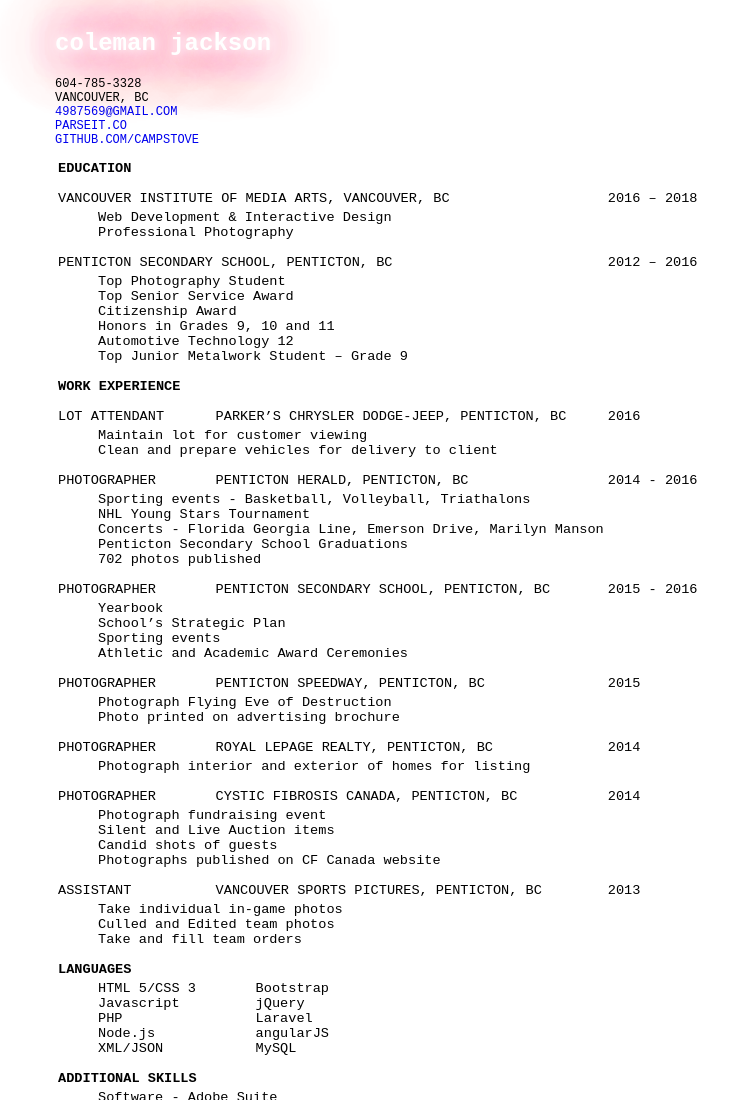
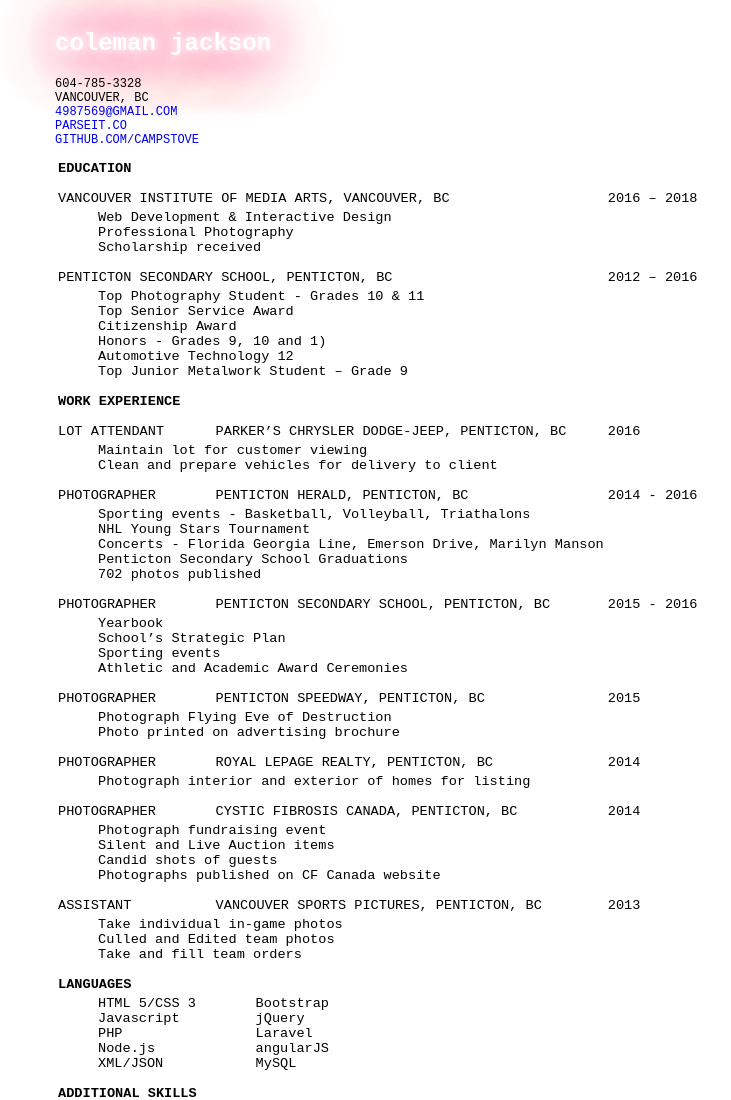
Before and after one commit to CampStove/parseit, a website: page public/resume.html in a window 1280 px wide. Shown: the top 1100 px of the page, without its empty margins (0-731 px from the left). Drawn offline with Linux system fonts and the light colour scheme.

Commit message:
who knows

```diff
--- a/public/resume.html
+++ b/public/resume.html
@@ -17,7 +17,7 @@
             <p>604-785-3328</p>
             <p>Vancouver, BC</p>
             <p><a href="mailto:4987569@gmail.com?Subject=parseit">4987569@gmail.com</a></p>
-            <p><a href="https://parseit.co">parseit.co</a></p>
+            <p><a href="https://parseit.co/">parseit.co</a></p>
             <p><a href="https://github.com/campstove" target="_blank">github.com/campstove</a></p>
         </article>
 
@@ -34,6 +34,7 @@
                     <ul>
                         <li>Web Development & Interactive Design</li>
                         <li>Professional Photography</li>
+                        <li>Scholarship received</li>
                     </ul>
                 </td>
             </tr>
@@ -44,10 +45,10 @@
             <tr>
                 <td colspan="2">
                     <ul>
-                        <li>Top Photography Student</li>
+                        <li>Top Photography Student - Grades 10 & 11</li>
                         <li>Top Senior Service Award</li>
                         <li>Citizenship Award</li>
-                        <li>Honors in Grades 9, 10 and 11</li>
+                        <li>Honors - Grades 9, 10 and 1)</li>
                         <li>Automotive Technology 12</li>
                         <li>Top Junior Metalwork Student – Grade 9</li>
                     </ul>
```
